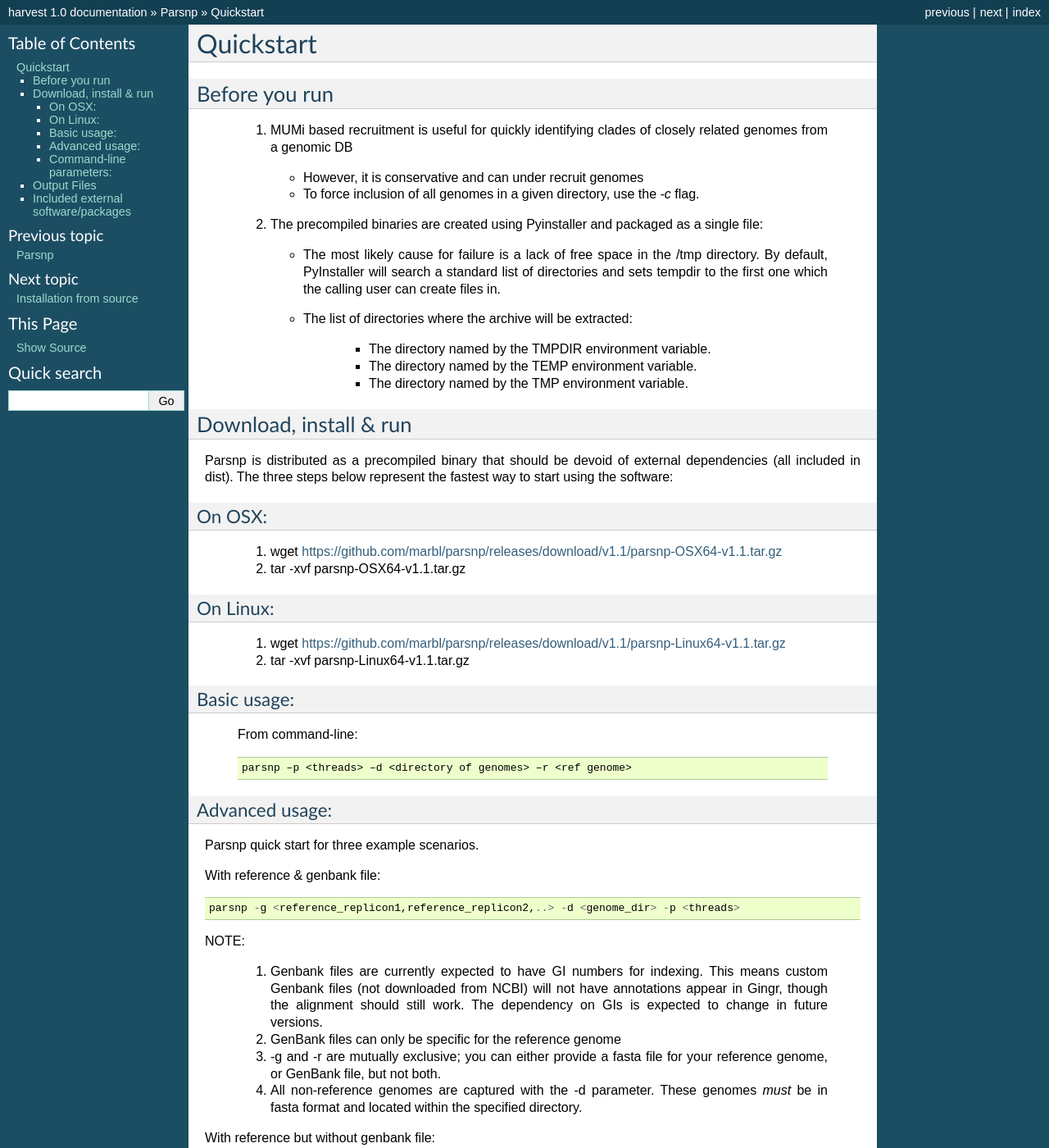
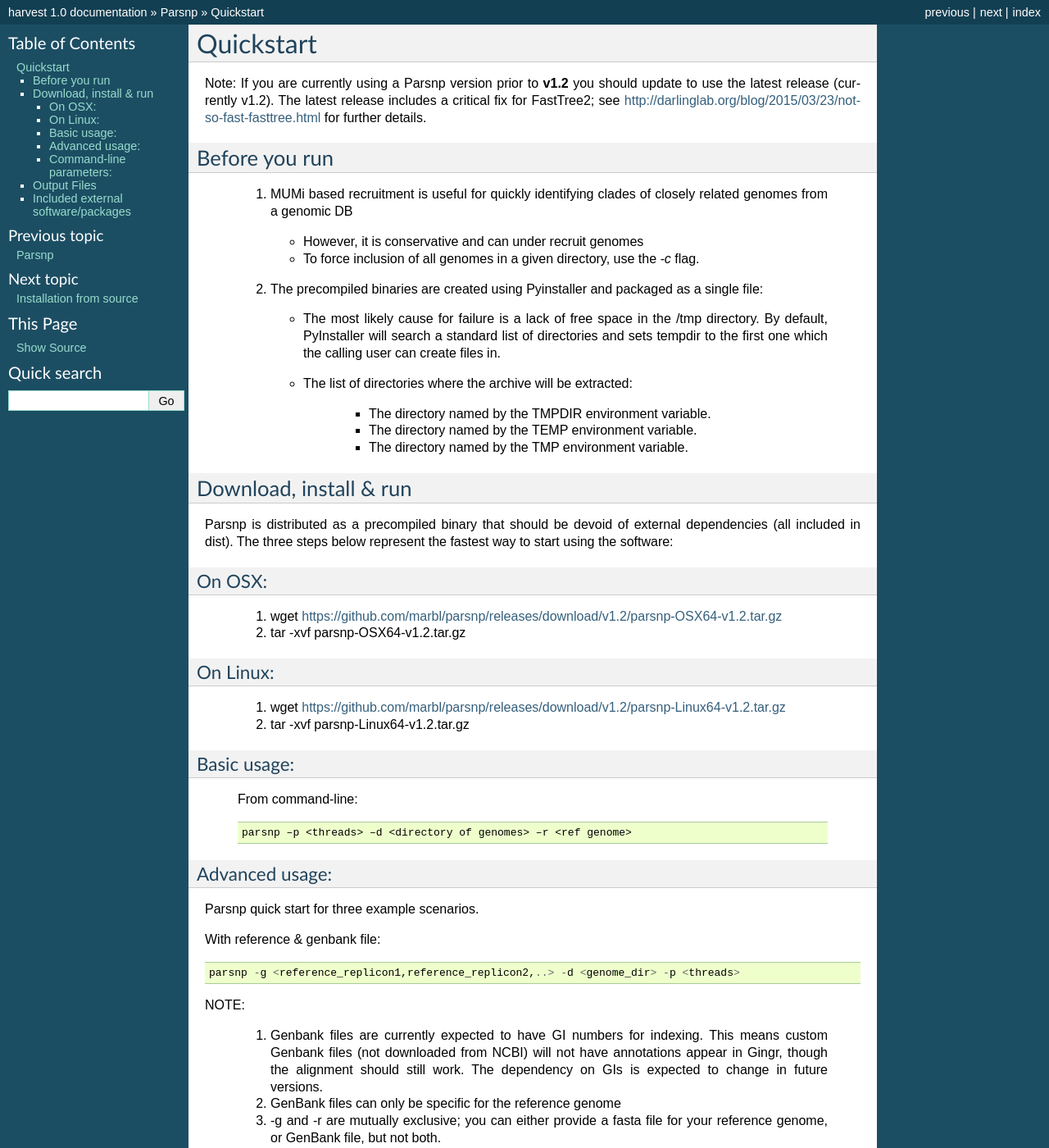
Before and after one commit to marbl/harvest, a Sphinx documentation site: the page built from docs/content/parsnp/quickstart.rst, in a window 1280 px wide and 1400 px high. Shown: the whole window at 82% size. Built offline with Sphinx 7.4.7, drawn with Linux system fonts in a browser that asks for light colours; pages that are not in the unit, such as notebooks, are missing from menus; some of the changed text lies outside the part shown.

Commit message:
update docs

```diff
--- a/docs/content/parsnp/quickstart.rst
+++ b/docs/content/parsnp/quickstart.rst
@@ -1,5 +1,7 @@
 Quickstart
 ==========
+
+Note: If you are currently using a Parsnp version prior to **v1.2** you should update to use the latest release (currently v1.2). The latest release includes a critical fix for FastTree2; see http://darlinglab.org/blog/2015/03/23/not-so-fast-fasttree.html for further details.
 
 Before you run
 ---------------
@@ -25,14 +27,14 @@
 
 On OSX:
 """""""
-  1. wget https://github.com/marbl/parsnp/releases/download/v1.1/parsnp-OSX64-v1.1.tar.gz
-  2. tar -xvf parsnp-OSX64-v1.1.tar.gz
+  1. wget https://github.com/marbl/parsnp/releases/download/v1.2/parsnp-OSX64-v1.2.tar.gz
+  2. tar -xvf parsnp-OSX64-v1.2.tar.gz
 
 On Linux:
 """""""""
 
-  1. wget https://github.com/marbl/parsnp/releases/download/v1.1/parsnp-Linux64-v1.1.tar.gz
-  2. tar -xvf parsnp-Linux64-v1.1.tar.gz
+  1. wget https://github.com/marbl/parsnp/releases/download/v1.2/parsnp-Linux64-v1.2.tar.gz
+  2. tar -xvf parsnp-Linux64-v1.2.tar.gz
 
 Basic usage:
 """"""""""""
```
Also changed, not shown: other parts of docs/content/parsnp/quickstart.rst (+2 -3 lines).
